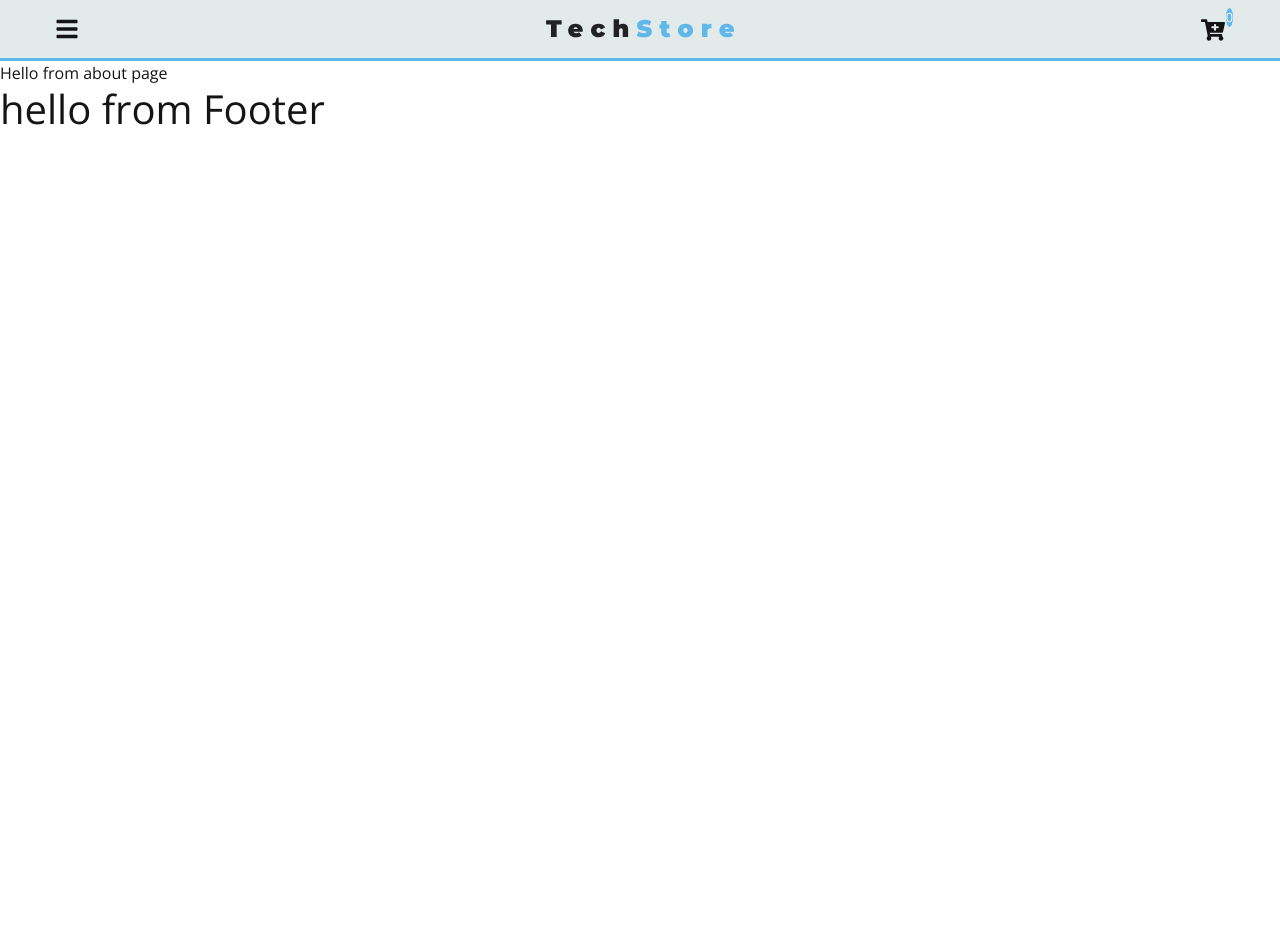
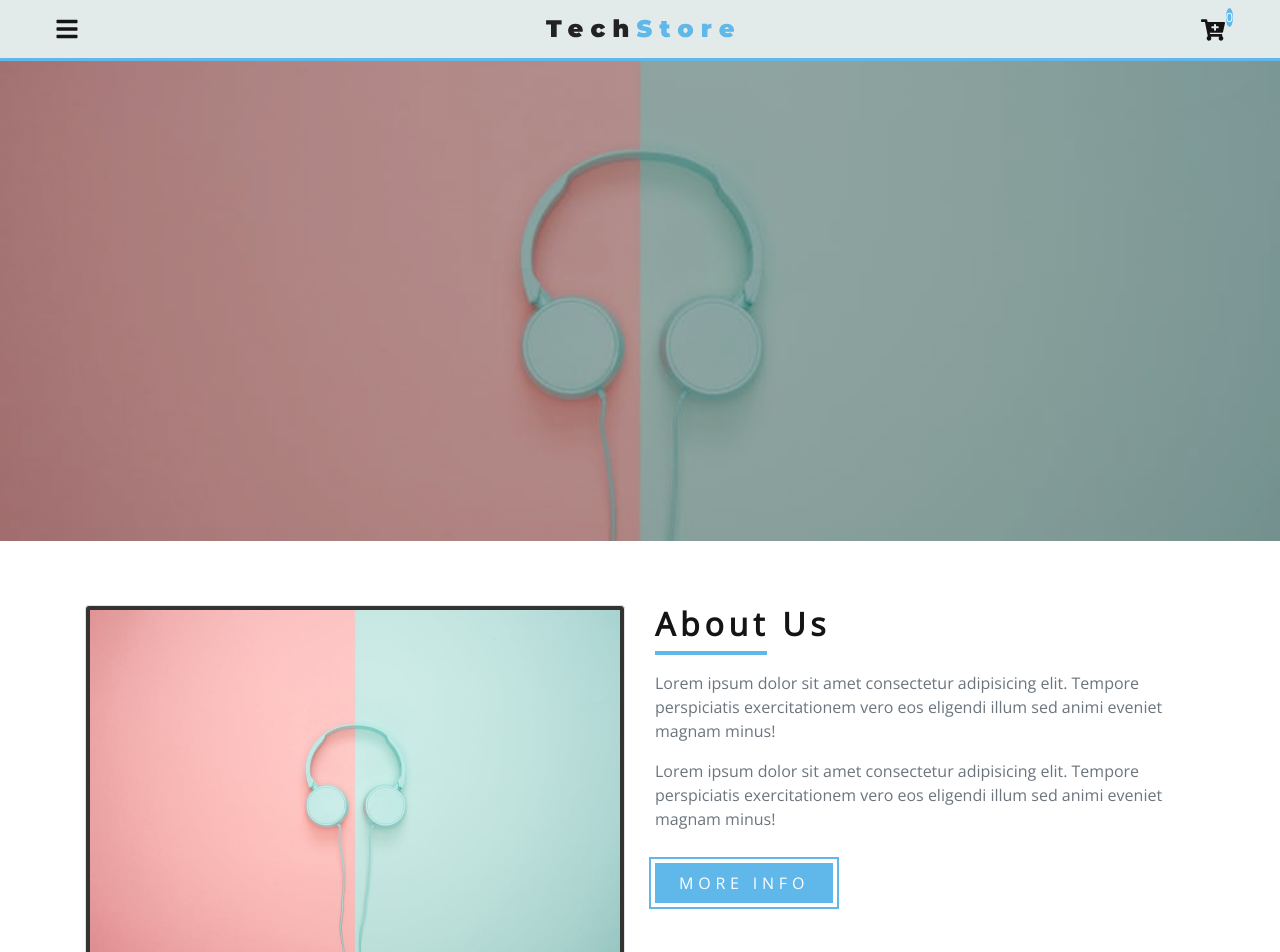
Before and after one commit to JainieJ/delivery-service, a React (Create React App) app: page /about in a window 1280 px wide. Shown: the top 952 px of the page. Before the commit the page ends 800 px from the top, so only its background shows below. Built offline with nearby package versions, Linux system fonts and the light colour scheme.

Commit message:
Title component, About Page

```diff
--- /dev/null
+++ b/src/components/AboutPage/info.jsx
@@ -0,0 +1,40 @@
+import React from "react";
+import Title from "../Title";
+import aboutBcg from "../../img/images/aboutBcg.jpeg";
+
+const Info = () => {
+  return (
+    <section className="py-5">
+      <div className="container">
+        <div className="row">
+          <div className="col-10 mx-auto col-md-6 my-3">
+            <img
+              src={aboutBcg}
+              alt="about section"
+              className="img-fluid img-thumbnail"
+              style={{ background: "var(--mainDarkGrey)" }}
+            />
+          </div>
+          <div className="col-10 mx-auto col-md-6 my-3">
+            <Title title="about us" />
+            <p className="text-lead text-muted my-3">
+              Lorem ipsum dolor sit amet consectetur adipisicing elit. Tempore
+              perspiciatis exercitationem vero eos eligendi illum sed animi
+              eveniet magnam minus!
+            </p>
+            <p className="text-lead text-muted my-3">
+              Lorem ipsum dolor sit amet consectetur adipisicing elit. Tempore
+              perspiciatis exercitationem vero eos eligendi illum sed animi
+              eveniet magnam minus!
+            </p>
+            <button className="main-link mt-3" type="button">
+              more info
+            </button>
+          </div>
+        </div>
+      </div>
+    </section>
+  );
+};
+
+export default Info;
--- a/src/components/NavBar.jsx
+++ b/src/components/NavBar.jsx
@@ -36,6 +36,7 @@
   padding: 1rem 1.5rem;
   background: var(--mainGrey);
   border-bottom: 3px solid var(--mainBlue);
+  z-index: 1;
   .nav-center {
     display: flex;
     align-items: center;
--- /dev/null
+++ b/src/components/Title.jsx
@@ -0,0 +1,25 @@
+import React from "react";
+import styled from "styled-components";
+
+const Title = ({ title, center }) => {
+  return (
+    <TitleWrapper className="row" center={center}>
+      <div className="col">
+        <h2 className="text-title">{title}</h2>
+        <div className="title-underline" />
+      </div>
+    </TitleWrapper>
+  );
+};
+
+export default Title;
+
+const TitleWrapper = styled.div`
+  text-align: ${props => (props.center ? "center" : "left")};
+  .title-underline {
+    height: 0.25rem;
+    width: 7rem;
+    background: var(--mainBlue);
+    margin: ${props => (props.center ? "0 auto" : "0")};
+  }
+`;
--- a/src/pages/AboutPage.jsx
+++ b/src/pages/AboutPage.jsx
@@ -1,9 +1,17 @@
 import React, { Component } from "react";
+import aboutBcg from "../img/images/aboutBcg.jpeg";
+import Hero from "./../components/Hero";
+import Info from "../components/AboutPage/info";
 
 class AboutPage extends Component {
   state = {};
   render() {
-    return <>Hello from about page</>;
+    return (
+      <>
+        <Hero img={aboutBcg} />
+        <Info />
+      </>
+    );
   }
 }
 
```
